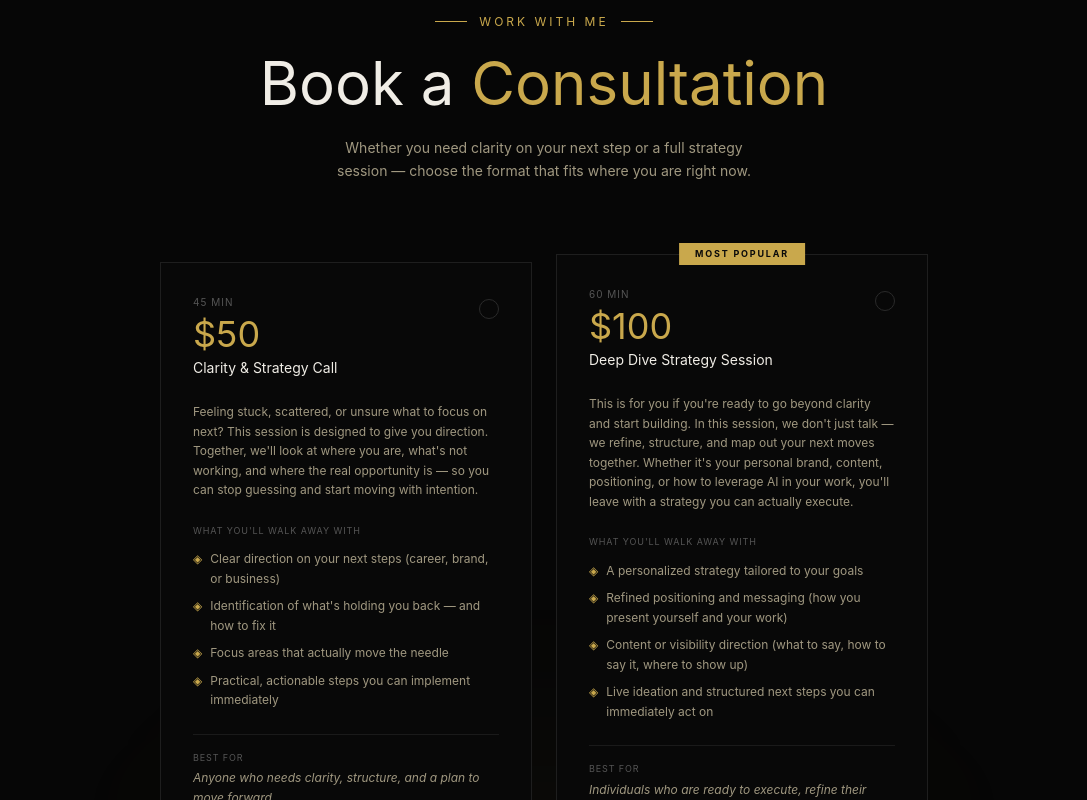
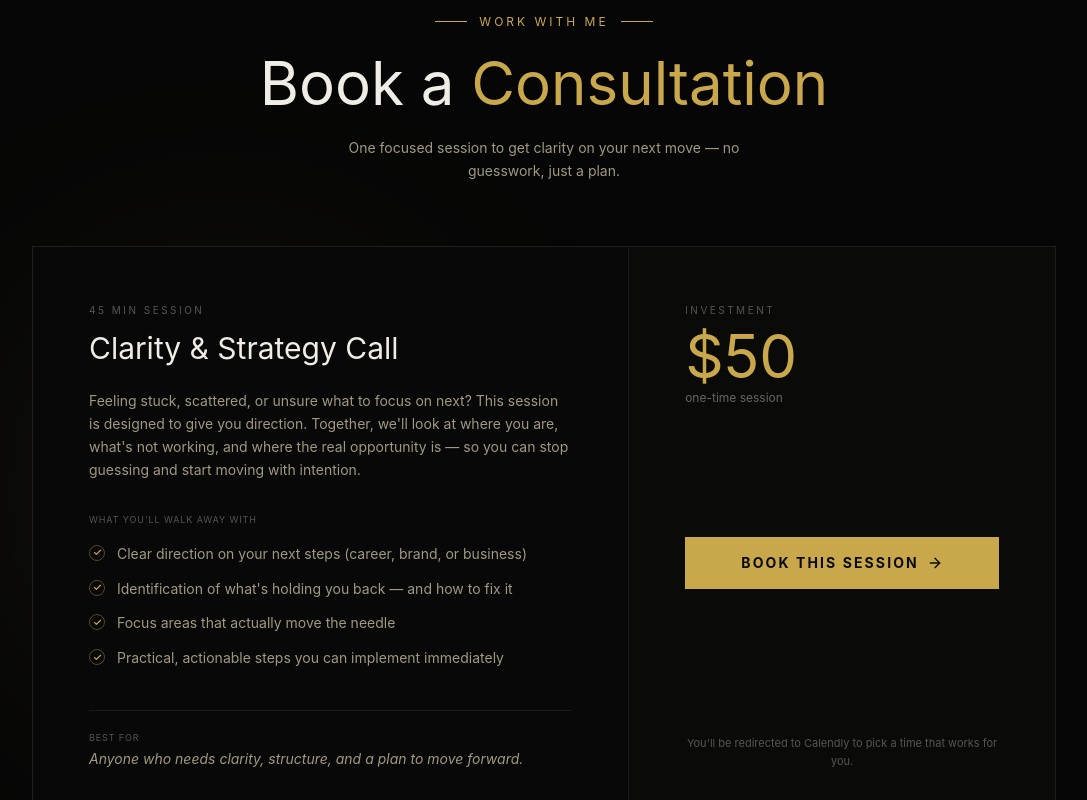
Before and after one commit to Konyancha1/jessica-colaco, a React (Vite) app: page / in a window 1280 px wide. Shown: the part 6300-7100 px from the top of the page, without its empty margins (96-1183 px from the left). Built offline with nearby package versions, Linux system fonts and the light colour scheme; a web font is replaced by a local one.

Commit message:
updated masterclass component

```diff
--- a/package.json
+++ b/package.json
@@ -12,6 +12,7 @@
   "dependencies": {
     "@tailwindcss/typography": "^0.5.19",
     "@tailwindcss/vite": "^4.2.2",
+    "lucide-react": "^1.32.0",
     "react": "^19.2.4",
     "react-dom": "^19.2.4",
     "react-router-dom": "^7.14.2",
--- a/src/components/booking.tsx
+++ b/src/components/booking.tsx
@@ -1,13 +1,14 @@
 import { useState } from "react";
+import { ArrowRight, Check } from "lucide-react";
 
-const CALENDLY_URL = "https://calendly.com/jc-jessicacolaco"; // replace with your actual Calendly base URL
+const CALENDLY_URL = "https://calendly.com/jc-jessicacolaco";
 
-const plans = [
-  {
+const plan = {
   duration: "45 min",
   price: "$50",
   label: "Clarity & Strategy Call",
-    description: "Feeling stuck, scattered, or unsure what to focus on next? This session is designed to give you direction. Together, we'll look at where you are, what's not working, and where the real opportunity is — so you can stop guessing and start moving with intention.",
+  description:
+    "Feeling stuck, scattered, or unsure what to focus on next? This session is designed to give you direction. Together, we'll look at where you are, what's not working, and where the real opportunity is — so you can stop guessing and start moving with intention.",
   features: [
     "Clear direction on your next steps (career, brand, or business)",
     "Identification of what's holding you back — and how to fix it",
@@ -15,115 +16,117 @@ const plans = [
     "Practical, actionable steps you can implement immediately",
   ],
   bestFor: "Anyone who needs clarity, structure, and a plan to move forward.",
-    popular: false,
-    calendly: `${CALENDLY_URL}`,
-  },
-  {
-    duration: "60 min",
-    price: "$100",
-    label: "Deep Dive Strategy Session",
-    description: "This is for you if you're ready to go beyond clarity and start building. In this session, we don't just talk — we refine, structure, and map out your next moves together. Whether it's your personal brand, content, positioning, or how to leverage AI in your work, you'll leave with a strategy you can actually execute.",
-    features: [
-      "A personalized strategy tailored to your goals",
-      "Refined positioning and messaging (how you present yourself and your work)",
-      "Content or visibility direction (what to say, how to say it, where to show up)",
-      "Live ideation and structured next steps you can immediately act on",
-    ],
-    bestFor: "Individuals who are ready to execute, refine their approach, and accelerate their growth.",
-    popular: true,
-    calendly: `${CALENDLY_URL}/deep-dive-strategy-session`,
-  },
-];
+  calendly: CALENDLY_URL,
+};
 
 export default function Booking() {
-  const [selected, setSelected] = useState<number | null>(null);
+  const [hovered, setHovered] = useState(false);
 
   return (
-    <section id="book" className="py-32 px-6 relative bg-[#060606]">
-      <div className="absolute inset-0 overflow-hidden pointer-events-none">
-        <div className="absolute bottom-0 left-1/2 -translate-x-1/2 w-175 h-87.5 bg-[#C9A84C]/4 blur-[100px] rounded-full" />
+    <section id="book" className="py-32 px-6 relative bg-[#060606] overflow-hidden">
+      <div className="absolute inset-0 pointer-events-none">
+        <div className="absolute top-1/3 left-1/4 -translate-x-1/2 w-125 h-125 bg-[#C9A84C]/5 blur-[120px] rounded-full" />
+        <div className="absolute bottom-0 right-1/4 w-105 h-105 bg-[#C9A84C]/4 blur-[110px] rounded-full" />
       </div>
 
-      <div className="max-w-7xl mx-auto relative z-10">
-        <div className="text-center mb-20">
+      <div className="max-w-5xl mx-auto relative z-10">
+
+        {/* Header */}
+        <div className="text-center mb-16">
           <div className="flex items-center justify-center gap-3 mb-4">
             <div className="h-px w-8 bg-[#C9A84C]" />
-            <span className="text-[#C9A84C] text-xs tracking-[0.25em] uppercase">Work With Me</span>
+            <span className="text-[#C9A84C] text-xs tracking-[0.25em] uppercase">
+              Work With Me
+            </span>
             <div className="h-px w-8 bg-[#C9A84C]" />
           </div>
           <h2 className="font-display text-5xl md:text-6xl leading-tight mb-4">
             Book a <span className="text-[#C9A84C]">Consultation</span>
           </h2>
           <p className="text-[#A09880] max-w-md mx-auto text-sm leading-relaxed">
-            Whether you need clarity on your next step or a full strategy session — choose the format that fits where you are right now.
+            One focused session to get clarity on your next move — no guesswork,
+            just a plan.
           </p>
         </div>
 
-        <div className="grid md:grid-cols-2 gap-6 max-w-3xl mx-auto">
-          {plans.map((plan, i) => (
-            <div
-              key={i}
-              onClick={() => setSelected(i)}
-              className={`relative border p-8 cursor-pointer transition-all duration-400 ${
-                selected === i
-                  ? "border-[#C9A84C] bg-[#0F0E0B]"
-                  : "border-[#1E1E1E] hover:border-[#C9A84C]/25 bg-[#080808]"
-              } ${plan.popular ? "md:-translate-y-2" : ""}`}
-            >
-              {plan.popular && (
-                <div className="absolute -top-3 left-1/2 -translate-x-1/2 bg-[#C9A84C] text-[#0A0A0A] text-[9px] tracking-[0.2em] uppercase font-bold px-4 py-1">
-                  Most Popular
-                </div>
-              )}
+        {/* Spotlight card */}
+        <div className="border border-[#1E1E1E] bg-[#080808] grid md:grid-cols-[1.4fr_1fr]">
 
-              <div className="flex items-start justify-between mb-6">
-                <div>
-                  <p className="text-[10px] text-[#555] tracking-widest uppercase mb-1">{plan.duration}</p>
-                  <p className="font-display text-4xl text-[#C9A84C]">{plan.price}</p>
-                  <p className="text-sm text-[#F0EDE6] mt-1">{plan.label}</p>
-                </div>
-                <div
-                  className={`w-5 h-5 border rounded-full flex items-center justify-center mt-1 transition-colors ${
-                    selected === i ? "border-[#C9A84C] bg-[#C9A84C]" : "border-[#2A2A2A]"
-                  }`}
-                >
-                  {selected === i && <div className="w-2 h-2 rounded-full bg-[#0A0A0A]" />}
-                </div>
-              </div>
+          {/* Left: story */}
+          <div className="p-10 md:p-14 border-b md:border-b-0 md:border-r border-[#1A1A1A]">
+            <p className="text-[10px] text-[#555] tracking-[0.25em] uppercase mb-3">
+              {plan.duration} session
+            </p>
 
-              <p className="text-xs text-[#A09880] leading-relaxed mb-6">{plan.description}</p>
+            <h3 className="font-display text-3xl text-[#F0EDE6] mb-6">
+              {plan.label}
+            </h3>
 
-              <p className="text-[9px] text-[#555] tracking-widest uppercase mb-3">What you'll walk away with</p>
-              <div className="flex flex-col gap-2 mb-6">
+            <p className="text-sm text-[#A09880] leading-relaxed mb-8">
+              {plan.description}
+            </p>
+
+            <p className="text-[9px] text-[#555] tracking-widest uppercase mb-4">
+              What you'll walk away with
+            </p>
+
+            <div className="flex flex-col gap-3 mb-10">
               {plan.features.map((f) => (
-                  <div key={f} className="flex items-start gap-2">
-                    <span className="text-[#C9A84C] text-xs mt-0.5 shrink-0">◈</span>
-                    <span className="text-xs text-[#A09880] leading-relaxed">{f}</span>
+                <div key={f} className="flex items-start gap-3">
+                  <span className="shrink-0 w-4 h-4 rounded-full border border-[#C9A84C]/40 flex items-center justify-center mt-0.5">
+                    <Check size={9} className="text-[#C9A84C]" strokeWidth={3} />
+                  </span>
+                  <span className="text-sm text-[#A09880] leading-relaxed">{f}</span>
                 </div>
               ))}
             </div>
 
-              <div className="border-t border-[#1A1A1A] pt-4 mb-8">
-                <p className="text-[9px] text-[#555] tracking-widest uppercase mb-1">Best for</p>
-                <p className="text-xs text-[#A09880] leading-relaxed italic">{plan.bestFor}</p>
+            <div className="border-t border-[#1A1A1A] pt-5">
+              <p className="text-[9px] text-[#555] tracking-widest uppercase mb-1">
+                Best for
+              </p>
+              <p className="text-sm text-[#A09880] leading-relaxed italic">
+                {plan.bestFor}
+              </p>
+            </div>
+          </div>
+
+          {/* Right: pricing / CTA */}
+          <div className="p-10 md:p-14 flex flex-col justify-between bg-[#0A0A08]">
+            <div>
+              <p className="text-[10px] text-[#555] tracking-[0.25em] uppercase mb-2">
+                Investment
+              </p>
+              <p className="font-display text-6xl text-[#C9A84C] mb-1">
+                {plan.price}
+              </p>
+              <p className="text-xs text-[#666]">one-time session</p>
             </div>
 
             <a
               href={plan.calendly}
               target="_blank"
               rel="noopener noreferrer"
-                onClick={(e) => e.stopPropagation()}
-                className="block w-full py-3.5 text-center text-sm tracking-[0.15em] uppercase font-bold transition-all duration-300 bg-[#C9A84C] text-[#0A0A0A] hover:bg-[#F0C040]"
+              onMouseEnter={() => setHovered(true)}
+              onMouseLeave={() => setHovered(false)}
+              className="group flex items-center justify-center gap-2 w-full py-4 text-center text-sm tracking-[0.15em] uppercase font-bold transition-all duration-300 bg-[#C9A84C] text-[#0A0A0A] hover:bg-[#F0C040]"
             >
-                Book This Session →
+              Book This Session
+              <ArrowRight
+                size={16}
+                className={`transition-transform duration-300 ${
+                  hovered ? "translate-x-1" : ""
+                }`}
+              />
             </a>
+
+            <p className="text-center text-[11px] text-[#555] mt-4 leading-relaxed">
+              You'll be redirected to Calendly to pick a time that works for
+              you.
+            </p>
           </div>
-          ))}
         </div>
 
-        <p className="text-center text-xs text-[#555] mt-8">
-          You'll be redirected to Calendly to pick a time that works for you.
-        </p>
       </div>
     </section>
   );
```
Also changed, not shown: src/components/navbar.tsx (+9 -35 lines), 1 other file (tests, documents, lock files or other folders). Lines whose indentation alone changed are shown as unchanged.
